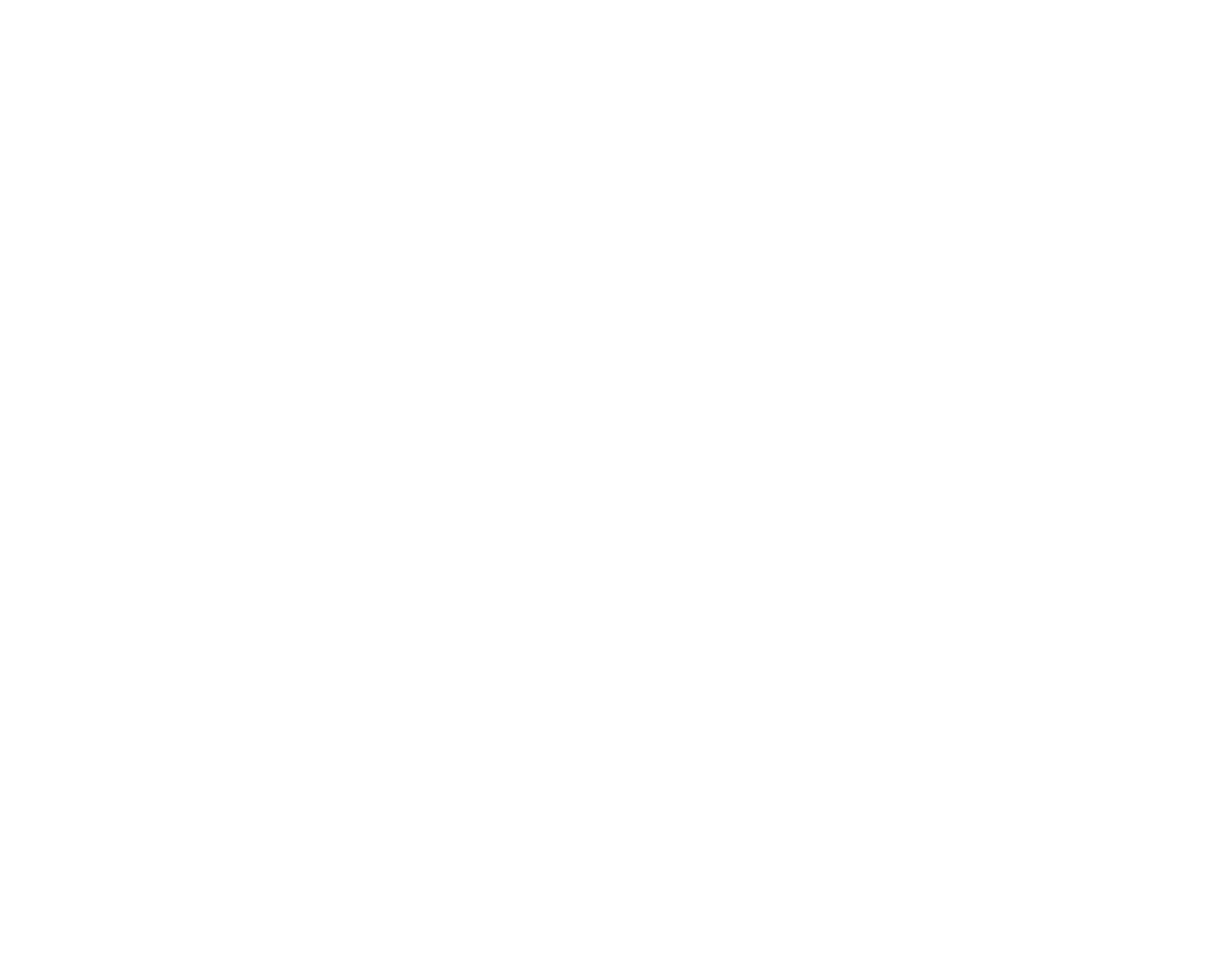
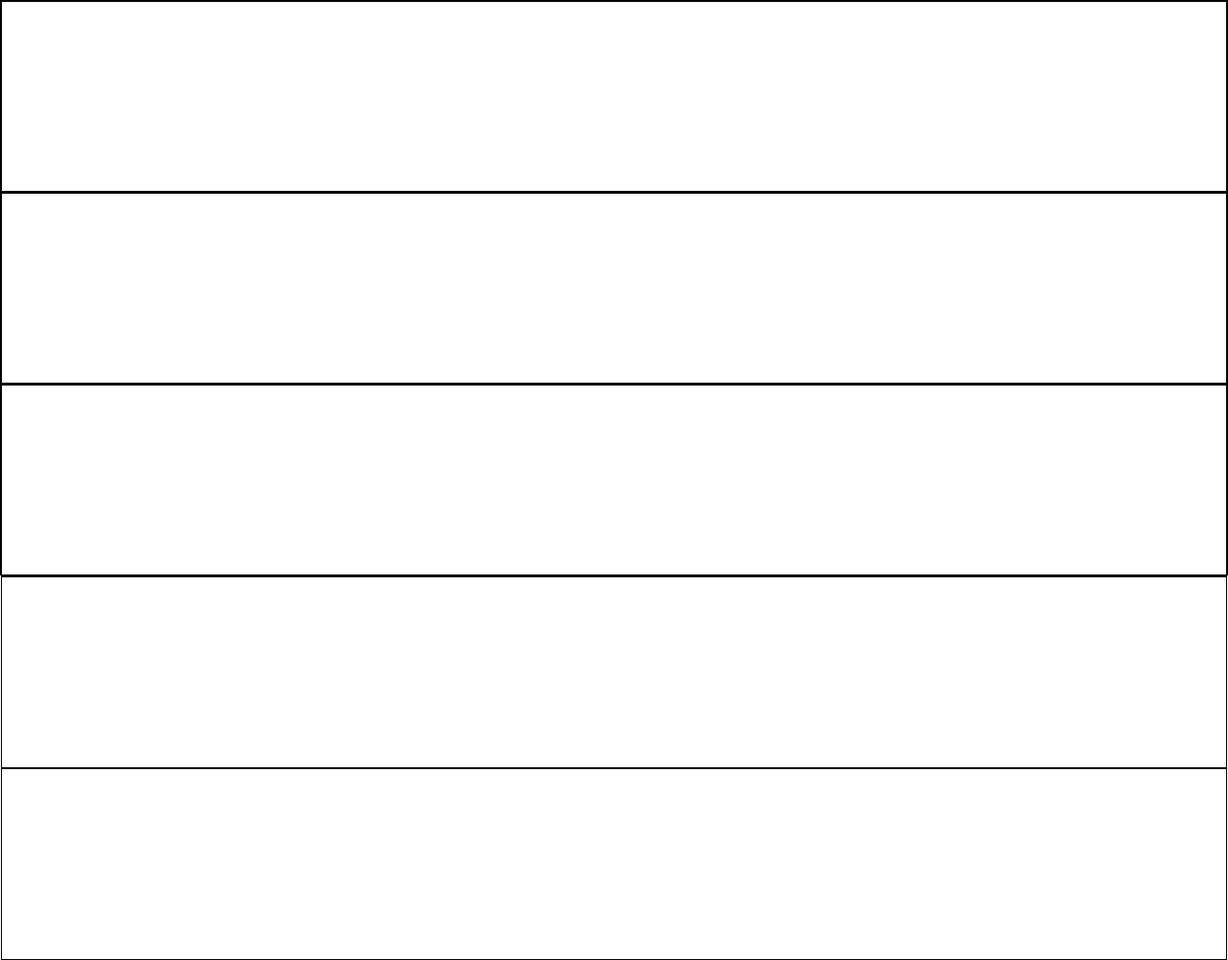
Before and after one commit to Koethan/TicTacToe, a plain HTML site: page index.html in a window 1280 px wide. Shown: the whole page at 96% size. Before the commit the page ends 800 px from the top, so only its background shows below. Drawn offline with Linux system fonts and the light colour scheme.

Commit message:
initial scratch work

```diff
--- a/css/style.css
+++ b/css/style.css
@@ -22,7 +22,6 @@
 /*******************************************/
 
 body {
-
 }
 
 
@@ -33,6 +32,15 @@ header {
 
 }
 
+section{
+     border: 1px solid black;
+     height: 200px;
+}
+.square{
+     border: 1px solid black;
+     width: 20%;
+}
+
 footer {
 
 }
--- a/index.html
+++ b/index.html
@@ -5,13 +5,28 @@
     	<meta name="description" content="Your description goes here">
     	<meta name="keywords" content="one, two, three">
 
-		<title>Blank Template</title>
+		<title>TicTacToe</title>
 
 		<!-- external CSS link -->
 		<link rel="stylesheet" href="css/normalize.css">
 		<link rel="stylesheet" href="css/style.css">
 	</head>
 	<body>
+		<section class="row1">
+			<section id="square1" class="row1" class="square"></section>
+			<section id="square2" class="row1" class="square"></section>
+			<section id="square3" class="row1" class="square"></section>
+		</section>
+		<section class="row2">
+			<section id="square4" class="row2" class="square"></section>
+			<section id="square5" class="row2" class="square"></section>
+			<section id="square6" class="row2" class="square"></section>
+		</section>
+		<section class="row3">
+			<section id="square7" class="row3" class="square"></section>
+			<section id="square8" class="row3" class="square"></section>
+			<section id="square9" class="row3" class="square"></section>
+		</section>
 
 		<script type="text/javascript" src="js/main.js"></script>
 	</body>
```
